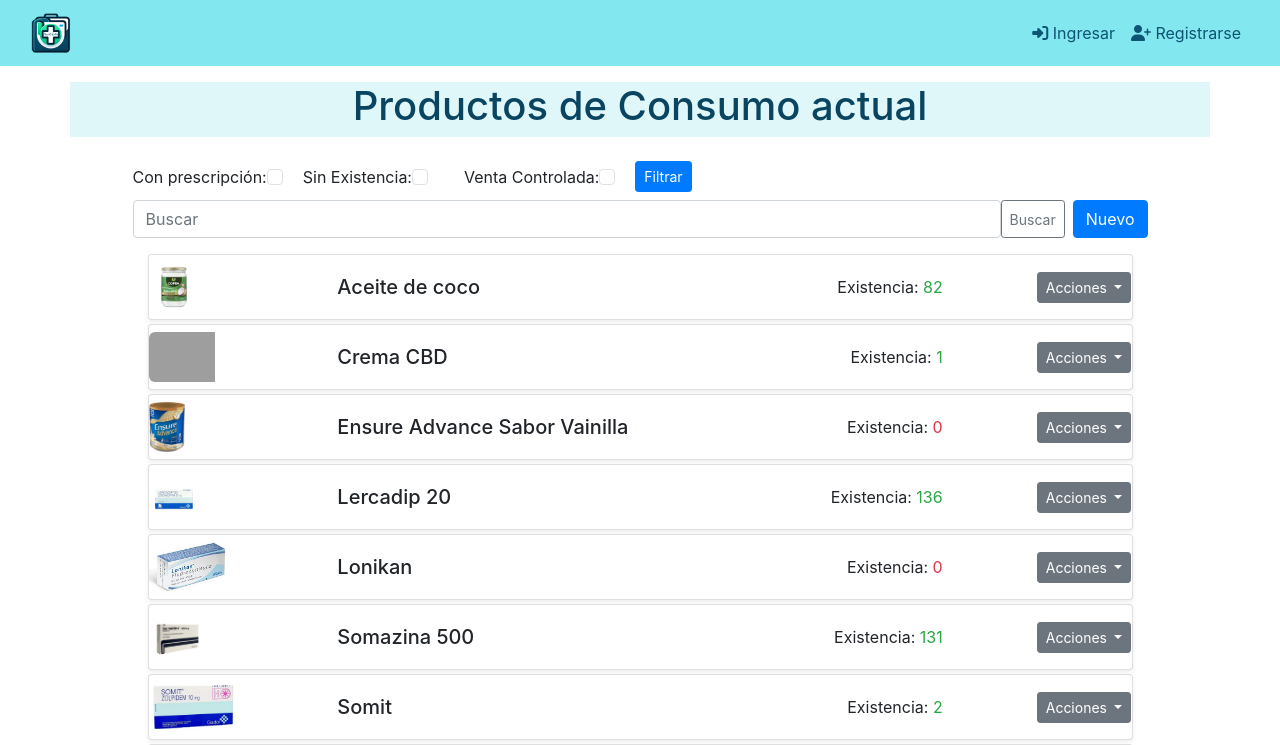
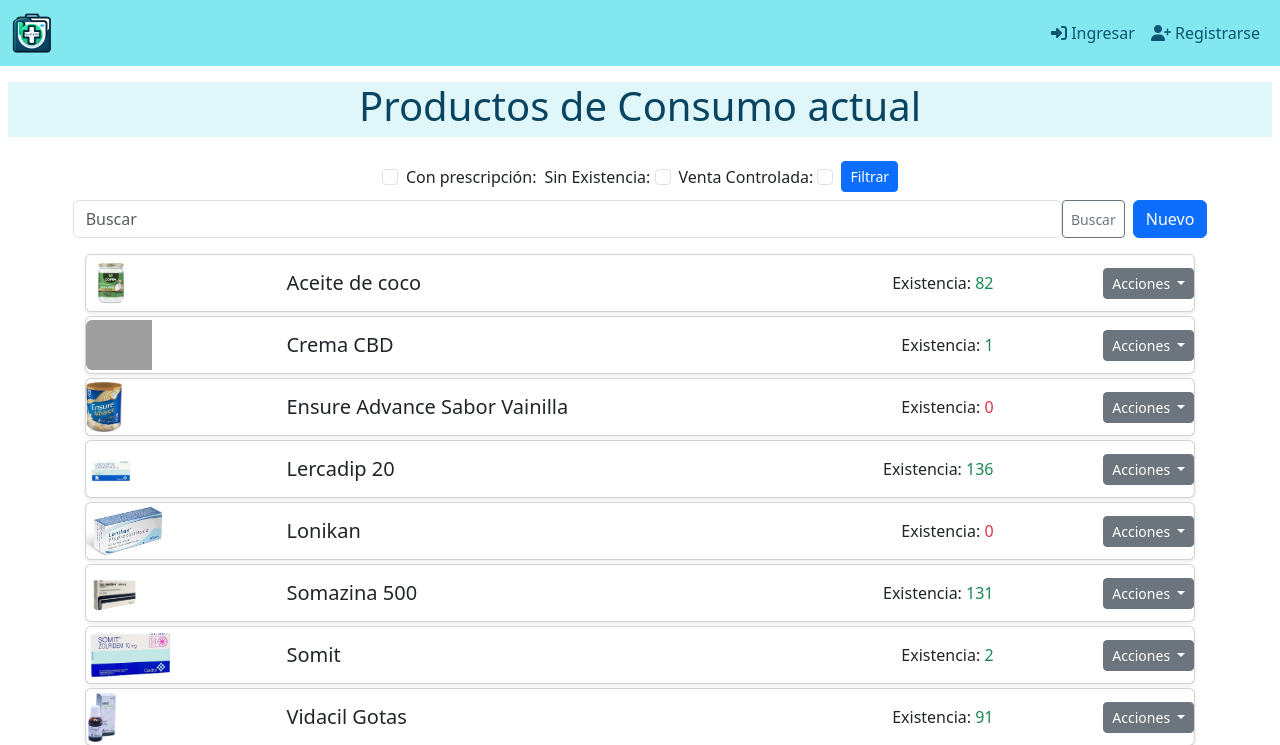
Before and after one commit to marian876/medicfolio, a Django app: page /productos/listshort/ in a window 1280 px wide. Shown: the top 745 px of the page. Run offline with Django 4.2, Linux system fonts and the light colour scheme; data comes from the database, SQL or seed files in the repository; both versions use the stored data as it was after the commit; some libraries are stand-ins or nearby versions; grey boxes are pictures that could not be loaded.

Commit message:
Ajustes visuales

```diff
--- a/products/templates/products/list_short.html
+++ b/products/templates/products/list_short.html
@@ -8,8 +8,8 @@
 <div class="container">
     <div class="row justify-content-center">
         <div class="col-md-11">
-            {% include "products/snippets/filter_short.html" %}
-            <div class="container mt-3">
+                {% include "products/snippets/filter_short.html" %}
+        <div class="container mt-3">
                 {% for product in products %}
                     {% include "products/snippets/product_short.html" with product=product %}
                 {% endfor %}
--- a/products/templates/products/snippets/filter_short.html
+++ b/products/templates/products/snippets/filter_short.html
@@ -1,20 +1,22 @@
-<!-- filter_short.html -->
-<form method="get" class="form-inline">
-    <div class="form-check mb-2">
+{% load static %}
+
+<div class="container centrar-filtros">
+    <form method="get" class="d-flex align-items-center">
+        <div class="form-check mb-2 me-2">
             {{ filter_form.con_prescripcion.label_tag }}
             {{ filter_form.con_prescripcion }}
         </div>
-    <div class="form-group mx-sm-3 mb-2">
+        <div class="form-group mb-2 me-2">
             {{ filter_form.sin_existencia.label_tag }}
             {{ filter_form.sin_existencia }}
         </div>
-    <div class="form-group mx-sm-3 mb-2">
+        <div class="form-group mb-2 me-2">
             {{ filter_form.venta_controlada.label_tag }}
             {{ filter_form.venta_controlada }}
         </div>
         <button type="submit" class="btn btn-sm btn-primary mb-2">Filtrar</button>
     </form>
-
+</div>
 <form method="get" class="d-flex mb-3">
     {{ search_form.search }}
     <button type="submit" class="btn btn-sm btn-outline-secondary">Buscar</button>
--- a/static/css/style.css
+++ b/static/css/style.css
@@ -38,3 +38,9 @@
   .navbar-nav .dropdown-menu {
     min-width: 200px; /* Ajusta según el contenido */
 }
+
+.centrar-filtros {
+  display: flex;
+  justify-content: center;
+  flex-wrap: wrap;
+}
--- a/templates/base.html
+++ b/templates/base.html
@@ -8,7 +8,6 @@
     <title> {% block title %}{% endblock title %} </title>
     <link href="https://cdn.jsdelivr.net/npm/bootstrap@5.3.2/dist/css/bootstrap.min.css" rel="stylesheet" integrity="sha384-T3c6CoIi6uLrA9TneNEoa7RxnatzjcDSCmG1MXxSR1GAsXEV/Dwwykc2MPK8M2HN" crossorigin="anonymous">
     <link rel="stylesheet" href="{% static 'css/style.css' %}" >
-    <link href="https://stackpath.bootstrapcdn.com/bootstrap/4.5.2/css/bootstrap.min.css" rel="stylesheet">
     <link href="https://cdn.jsdelivr.net/npm/bootstrap-icons/font/bootstrap-icons.css" rel="stylesheet">
 
 </head>
```
Also changed, not shown: dashboard/templates/dashboard/dashboard.html (+19 -12 lines), products/templates/products/snippets/filter.html (+7 -6 lines), db.sqlite3, media/profiles/adminperfil.jpeg (added). Lines whose indentation alone changed are shown as unchanged.
